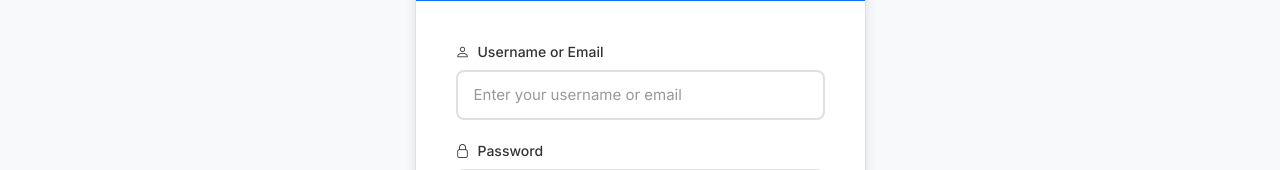
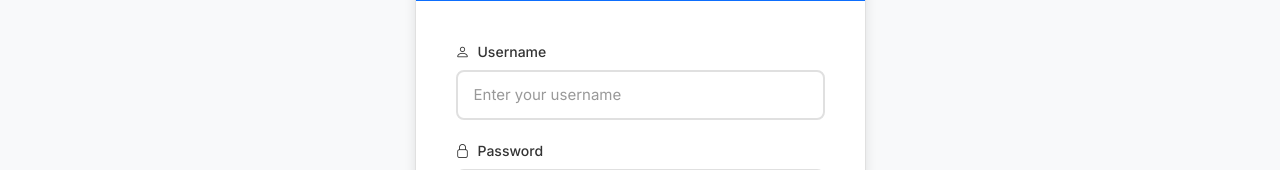
Before and after one commit to RY-RahulYadav/Sixpine, a React (Vite) app in the folder client/: page /login in a window 1280 px wide. Shown: the part 256-426 px from the top of the page. Built offline with nearby package versions, Linux system fonts and the light colour scheme; no server answers; a web font is replaced by a local one.

Commit message:
fix data

```diff
--- a/client/src/pages/LoginPage.tsx
+++ b/client/src/pages/LoginPage.tsx
@@ -53,14 +53,14 @@ const LoginPage: React.FC = () => {
                   <form onSubmit={handleSubmit}>
                     <div className="auth-form-group">
                       <label htmlFor="username" className="auth-form-label">
-                        <i className="bi bi-person me-2"></i>Username or Email
+                        <i className="bi bi-person me-2"></i>Username
                       </label>
                       <input
                         type="text"
                         className="auth-form-control"
                         id="username"
                         name="username"
-                        placeholder="Enter your username or email"
+                        placeholder="Enter your username"
                         value={formData.username}
                         onChange={handleChange}
                         required
```
